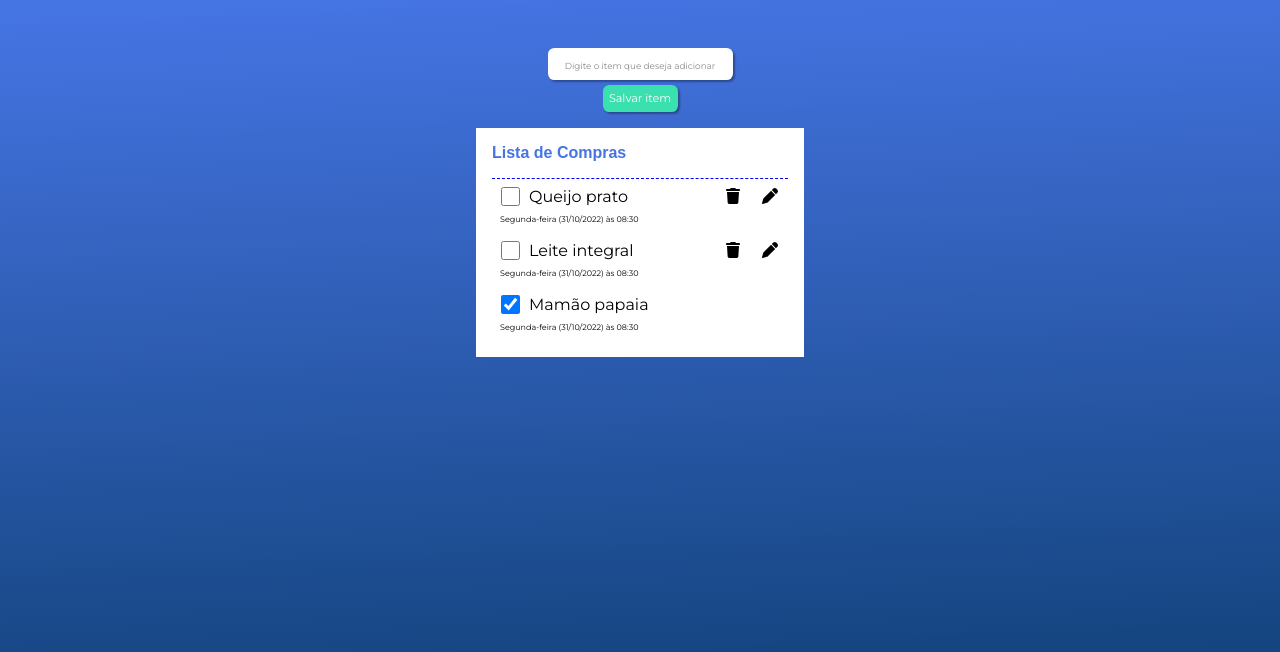
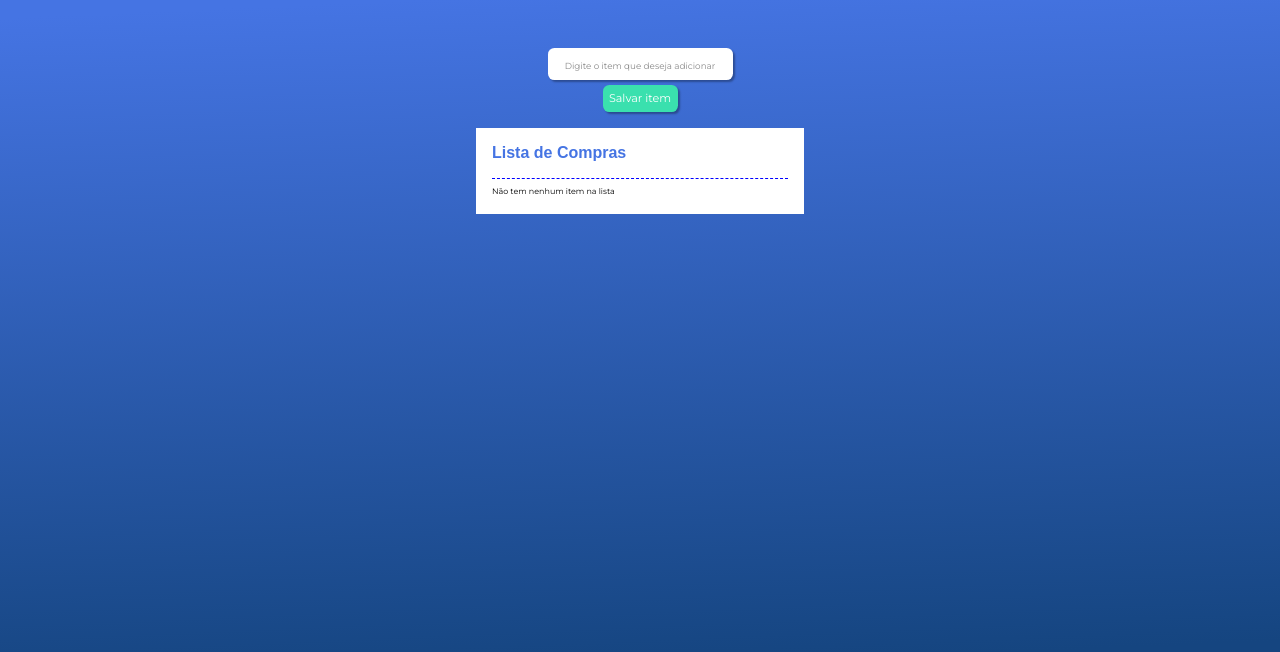
Before and after one commit to halyssonfreitas/a-angular-life-cycle, an Angular app: page / in a window 1280 px wide. Shown: the top 652 px of the page. Built offline with nearby package versions, Linux system fonts and the light colour scheme; a web font is replaced by a local one.

Commit message:
:sparkles: localstorage

```diff
--- a/src/app/app.component.html
+++ b/src/app/app.component.html
@@ -1,12 +1,18 @@
 <section class="main">
-  <app-input>
+  <app-input [itemQueVaiSerEditado]="itemParaSerEditado">
   </app-input>
   <div class="container">
     <div class="lista">
       <h4 class="title-list">Lista de Compras</h4>
-      <div *ngFor="let item of listaDeCompra">
-        <app-item [item]="item"></app-item>
+      <div *ngIf="listaDeCompra.length !==0; else naoTemItem">
+        <div *ngFor="let item of listaDeCompra">
+          <app-item [item]="item" (emitindoItemParaEditar)="editarItem($event)"></app-item>
+        </div>
       </div>
     </div>
   </div>
 </section>
+
+<ng-template #naoTemItem>
+  <small>Não tem nenhum item na lista</small>
+</ng-template>
--- a/src/app/app.component.ts
+++ b/src/app/app.component.ts
@@ -1,5 +1,5 @@
 import { ListaDeCompraService } from './service/lista-de-compra.service';
-import { Component, OnInit } from '@angular/core';
+import { Component, DoCheck, OnInit } from '@angular/core';
 import { Item } from './interfaces/iItem';
 
 @Component({
@@ -7,18 +7,30 @@ import { Item } from './interfaces/iItem';
   templateUrl: './app.component.html',
   styleUrls: ['./app.component.css']
 })
-export class AppComponent implements OnInit {
+export class AppComponent implements OnInit, DoCheck {
+
   title = 'app-lista-de-compras';
   listaDeCompra! : Array<Item>
+  itemParaSerEditado! : Item;
+
   constructor(
     private listaService: ListaDeCompraService
   ) {
 
   }
 
+  ngDoCheck(): void {
+    this.listaService.atualizarLocalStorage()
+  }
+
   ngOnInit(): void {
     this.listaDeCompra = this.listaService.getListaDeCompra()
     console.log(this.listaDeCompra);
+  }
 
+
+
+  editarItem(item: Item){
+    this.itemParaSerEditado = item
   }
 }
--- a/src/app/app.module.ts
+++ b/src/app/app.module.ts
@@ -6,6 +6,7 @@ import { AppComponent } from './app.component';
 import { FontAwesomeModule } from '@fortawesome/angular-fontawesome';
 import { InputComponent } from './components/input/input.component';
 import { ItemComponent } from './components/item/item.component';
+import { FormsModule } from '@angular/forms';
 
 @NgModule({
   declarations: [
@@ -15,7 +16,8 @@ import { ItemComponent } from './components/item/item.component';
   ],
   imports: [
     BrowserModule,
-    FontAwesomeModule
+    FontAwesomeModule,
+    FormsModule
   ],
   providers: [],
   bootstrap: [AppComponent]
--- a/src/app/components/input/input.component.html
+++ b/src/app/components/input/input.component.html
@@ -1,4 +1,4 @@
-<form class="add-item">
-  <input type="text" name="item" placeholder="Digite o item que deseja adicionar">
-  <button type="submit">Salvar item</button>
+<form class="add-item" (ngSubmit)="editando ? editarItem() : adicionarItem()">
+  <input type="text" name="item" placeholder="Digite o item que deseja adicionar" [(ngModel)]="valorItem">
+  <button type="submit">{{ textoBtn }}</button>
 </form>
--- a/src/app/components/input/input.component.ts
+++ b/src/app/components/input/input.component.ts
@@ -1,13 +1,50 @@
-import { Component, OnInit } from '@angular/core';
+import { Component, Input, OnChanges, OnInit, SimpleChanges } from '@angular/core';
+import { Item } from 'src/app/interfaces/iItem';
+import { ListaDeCompraService } from 'src/app/service/lista-de-compra.service';
 
 @Component({
   selector: 'app-input',
   templateUrl: './input.component.html',
   styleUrls: ['./input.component.css']
 })
-export class InputComponent implements OnInit {
+export class InputComponent implements OnInit, OnChanges {
 
-  constructor() { }
+  @Input() itemQueVaiSerEditado! : Item
+  editando = false
+  textoBtn = 'Salvar item'
+  public valorItem!: string;
+
+  constructor(
+    private listaService: ListaDeCompraService
+  ) { }
+
+  ngOnChanges(changes: SimpleChanges): void {
+    console.log('itemQueVaiSerEditado (firstChange) :', changes['itemQueVaiSerEditado'].firstChange);
+    console.log('itemQueVaiSerEditado (isFirstChange()) :', changes['itemQueVaiSerEditado'].isFirstChange());
+    console.log('itemQueVaiSerEditado (currentValue) :', changes['itemQueVaiSerEditado'].currentValue);
+    console.log('itemQueVaiSerEditado (previousValue) :', changes['itemQueVaiSerEditado'].previousValue);
+    if(!changes['itemQueVaiSerEditado'].firstChange) {
+      this.editando = true
+      this.textoBtn = 'Editar item'
+      this.valorItem = this.itemQueVaiSerEditado?.nome
+    }
+  }
 
   ngOnInit(): void { }
+
+  adicionarItem(){
+    this.listaService.adicionarItemNaLista(this.valorItem)
+    this.limparCampo()
+  }
+
+  editarItem () {
+    this.listaService.editarItemNaLista(this.itemQueVaiSerEditado, this.valorItem)
+    this.limparCampo()
+    this.editando = false
+    this.textoBtn = 'Salvar item'
+  }
+
+  limparCampo() {
+    this.valorItem = ''
+  }
 }
--- a/src/app/components/item/item.component.html
+++ b/src/app/components/item/item.component.html
@@ -1,12 +1,7 @@
-<input
-  class="checkbox"
-  type="checkbox"
-  name="comprado"
-  id="comprado"
-  [checked]="item.comprado">
+<input class="checkbox" type="checkbox" name="comprado" id="comprado" [checked]="item.comprado">
 <p class="description">{{ item.nome }}</p>
 <div class="d-contents" *ngIf="!item.comprado">
-  <fa-icon class="delete-icon" [icon]="faTrash" ></fa-icon>
-  <fa-icon class="edit-icon" [icon]="faPen" ></fa-icon>
+  <fa-icon class="delete-icon" [icon]="faTrash"></fa-icon>
+  <fa-icon class="edit-icon" (click)="editarItem()" [icon]="faPen"></fa-icon>
 </div>
 <small class="date">{{ item.data }}</small>
--- a/src/app/components/item/item.component.ts
+++ b/src/app/components/item/item.component.ts
@@ -1,4 +1,4 @@
-import { Component, Input, OnInit } from '@angular/core';
+import { Component, EventEmitter, Input, OnChanges, OnInit, Output, SimpleChanges } from '@angular/core';
 import { faPen, faTrash } from '@fortawesome/free-solid-svg-icons';
 import { Item } from 'src/app/interfaces/iItem';
 
@@ -7,14 +7,23 @@ import { Item } from 'src/app/interfaces/iItem';
   templateUrl: './item.component.html',
   styleUrls: ['./item.component.css']
 })
-export class ItemComponent implements OnInit {
+export class ItemComponent implements OnInit, OnChanges {
 
   @Input() item!: Item
+  @Output() emitindoItemParaEditar = new EventEmitter()
   faPen = faPen
   faTrash = faTrash
 
-  constructor() { }
+  constructor() {}
 
-  ngOnInit(): void { }
+  ngOnChanges(): void {
+
+  }
+
+  ngOnInit(): void {}
+
+  editarItem() {
+    this.emitindoItemParaEditar.emit(this.item)
+  }
 
 }
--- a/src/app/service/lista-de-compra.service.ts
+++ b/src/app/service/lista-de-compra.service.ts
@@ -6,32 +6,46 @@ import { Injectable } from '@angular/core';
 })
 export class ListaDeCompraService {
 
-  private listaDeCompra: Item[] = [
-    {
-      "id": 1,
-      "nome": "Queijo prato",
-      "data": "Segunda-feira (31/10/2022) às 08:30",
-      "comprado": false
-    },
-    {
-      "id": 2,
-      "nome": "Leite integral",
-      "data": "Segunda-feira (31/10/2022) às 08:30",
-      "comprado": false
-    },
-    {
-      "id": 3,
-      "nome": "Mamão papaia",
-      "data": "Segunda-feira (31/10/2022) às 08:30",
-      "comprado": true
-    },
-  ]
+  private listaDeCompra: Item[] = []
 
   constructor() {
-    console.log('Instanciando dependências necessárias para o serviço.');
+    this.listaDeCompra = JSON.parse(localStorage.getItem('itens') || '[]')
   }
 
   getListaDeCompra(){
     return this.listaDeCompra;
   }
+
+  criarItem(nomeDoItem: string) : Item {
+    const id = this.listaDeCompra.length + 1
+    const item : Item = {
+      id,
+      nome: nomeDoItem,
+      data: new Date().toLocaleDateString('pt-Br'),
+      comprado: false
+    }
+    return item
+  }
+
+  adicionarItemNaLista(nomeDoItem: string) {
+    const item = this.criarItem(nomeDoItem)
+    this.listaDeCompra.push(item)
+    // this.atualizarLocalStorage()
+  }
+
+  editarItemNaLista (item: Item, nomeEditadoDoItem: string) {
+    const itemEditado : Item = {
+      id: item.id,
+      comprado: item.comprado,
+      data: item.data,
+      nome: nomeEditadoDoItem
+    }
+    const id = Number(item.id)
+    this.listaDeCompra.splice(id-1, 1, itemEditado)
+    // this.atualizarLocalStorage()
+  }
+
+  atualizarLocalStorage() {
+    localStorage.setItem('itens', JSON.stringify(this.listaDeCompra))
+  }
 }
```
